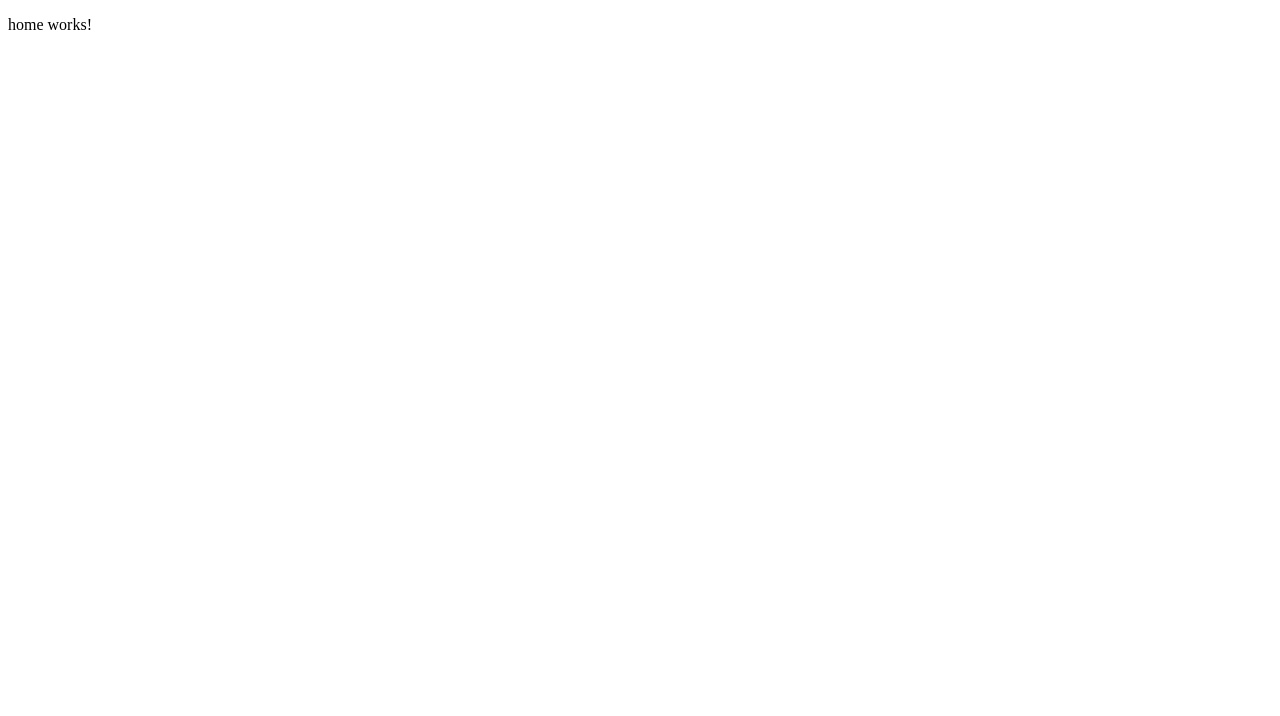
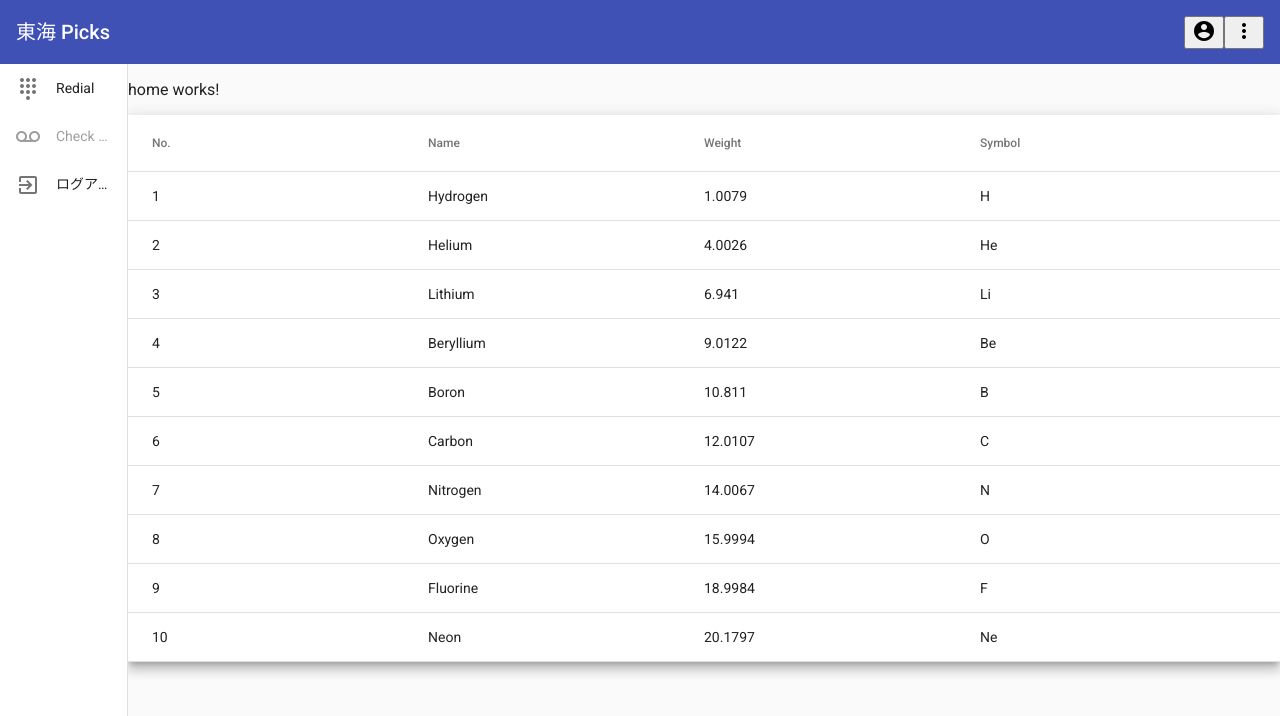
Before and after one commit to engineer-ruirui/angular-sample-app, an Angular app: page / in a window 1280 px wide. Shown: the top 716 px of the page. Built offline with nearby package versions, Linux system fonts and the light colour scheme.

Commit message:
[add] angular material追加

```diff
--- a/angular.json
+++ b/angular.json
@@ -28,6 +28,7 @@
               "src/assets"
             ],
             "styles": [
+              "./node_modules/@angular/material/prebuilt-themes/indigo-pink.css",
               "src/styles.scss"
             ],
             "scripts": []
@@ -92,6 +93,7 @@
               "src/assets"
             ],
             "styles": [
+              "./node_modules/@angular/material/prebuilt-themes/indigo-pink.css",
               "src/styles.scss"
             ],
             "scripts": []
--- a/package.json
+++ b/package.json
@@ -12,10 +12,12 @@
   "private": true,
   "dependencies": {
     "@angular/animations": "~9.0.3",
+    "@angular/cdk": "~9.2.1",
     "@angular/common": "~9.0.3",
     "@angular/compiler": "~9.0.3",
     "@angular/core": "~9.0.3",
     "@angular/forms": "~9.0.3",
+    "@angular/material": "~9.2.1",
     "@angular/platform-browser": "~9.0.3",
     "@angular/platform-browser-dynamic": "~9.0.3",
     "@angular/router": "~9.0.3",
--- a/src/app/app.module.ts
+++ b/src/app/app.module.ts
@@ -3,6 +3,7 @@ import { NgModule } from '@angular/core';
 
 import { AppRoutingModule } from './app-routing.module';
 import { AppComponent } from './app.component';
+import { BrowserAnimationsModule } from '@angular/platform-browser/animations';
 
 @NgModule({
   declarations: [
@@ -10,7 +11,8 @@ import { AppComponent } from './app.component';
   ],
   imports: [
     BrowserModule,
-    AppRoutingModule
+    AppRoutingModule,
+    BrowserAnimationsModule
   ],
   providers: [],
   bootstrap: [AppComponent]
--- a/src/business/component/home/home.component.html
+++ b/src/business/component/home/home.component.html
@@ -1 +1,78 @@
-<p>home works!</p>
+<mat-toolbar color="primary" class="app-toolbar">
+  <span>東海 Picks</span>
+  <span style="flex:auto;"></span>
+  <span style="flex:auto;"></span>
+  <button mat-icon-button>
+    <mat-icon>account_circle</mat-icon>
+  </button>
+  <button mat-icon-button [matMenuTriggerFor]="menu" aria-label="Example icon-button with a menu">
+    <mat-icon>more_vert</mat-icon>
+  </button>
+  <mat-menu #menu="matMenu">
+    <button mat-menu-item>
+      <mat-icon>dialpad</mat-icon>
+      <span>Redial</span>
+    </button>
+    <button mat-menu-item disabled>
+      <mat-icon>voicemail</mat-icon>
+      <span>Check voice mail</span>
+    </button>
+    <button mat-menu-item>
+      <mat-icon>exit_to_app</mat-icon>
+      <span>ログアウト</span>
+    </button>
+  </mat-menu>
+</mat-toolbar>
+
+
+<mat-sidenav-container class="container">
+  <!-- サイドメニュー -->
+  <mat-sidenav mode="side" class="side-menu" opened>
+    <button mat-menu-item>
+      <mat-icon>dialpad</mat-icon>
+      <span>Redial</span>
+    </button>
+    <button mat-menu-item disabled>
+      <mat-icon>voicemail</mat-icon>
+      <span>Check voice mail</span>
+    </button>
+    <button mat-menu-item>
+      <mat-icon>exit_to_app</mat-icon>
+      <span>ログアウト</span>
+    </button>
+  </mat-sidenav>
+  <!-- メイン コンテンツ -->
+  <mat-sidenav-content>
+    <p>home works!</p>
+    <mat-table [dataSource]="dataSource" class="mat-elevation-z8">
+      <!-- Position Column -->
+      <ng-container matColumnDef="position">
+        <mat-header-cell *matHeaderCellDef> No. </mat-header-cell>
+        <mat-cell *matCellDef="let element"> {{element.position}} </mat-cell>
+      </ng-container>
+
+      <!-- Name Column -->
+      <ng-container matColumnDef="name">
+        <mat-header-cell *matHeaderCellDef> Name </mat-header-cell>
+        <mat-cell *matCellDef="let element"> {{element.name}} </mat-cell>
+      </ng-container>
+
+      <!-- Weight Column -->
+      <ng-container matColumnDef="weight">
+        <mat-header-cell *matHeaderCellDef> Weight </mat-header-cell>
+        <mat-cell *matCellDef="let element"> {{element.weight}} </mat-cell>
+      </ng-container>
+
+      <!-- Symbol Column -->
+      <ng-container matColumnDef="symbol">
+        <mat-header-cell *matHeaderCellDef> Symbol </mat-header-cell>
+        <mat-cell *matCellDef="let element"> {{element.symbol}} </mat-cell>
+      </ng-container>
+
+      <mat-header-row *matHeaderRowDef="displayedColumns"></mat-header-row>
+      <mat-row *matRowDef="let row; columns: displayedColumns;"></mat-row>
+    </mat-table>
+
+
+  </mat-sidenav-content>
+</mat-sidenav-container>
--- a/src/business/component/home/home.component.scss
+++ b/src/business/component/home/home.component.scss
@@ -0,0 +1,22 @@
+table {
+  width: 100%;
+}
+
+.app-toolbar {
+  position: sticky;
+  position: -webkit-sticky; /* For macOS/iOS Safari */
+  top: 0; /* Sets the sticky toolbar to be on top */
+  z-index: 1000; /* Ensure that your app's content doesn't overlap the toolbar */
+}
+
+.container {
+  position: absolute;
+  top: 64px;
+  bottom: 0;
+  left: 0;
+  right: 0;
+
+  .side-menu {
+    width: 128px;
+  }
+}
--- a/src/business/component/home/home.component.ts
+++ b/src/business/component/home/home.component.ts
@@ -1,4 +1,25 @@
 import { Component, OnInit } from '@angular/core';
+
+export interface PeriodicElement {
+  name: string;
+  position: number;
+  weight: number;
+  symbol: string;
+}
+
+const ELEMENT_DATA: PeriodicElement[] = [
+  {position: 1, name: 'Hydrogen', weight: 1.0079, symbol: 'H'},
+  {position: 2, name: 'Helium', weight: 4.0026, symbol: 'He'},
+  {position: 3, name: 'Lithium', weight: 6.941, symbol: 'Li'},
+  {position: 4, name: 'Beryllium', weight: 9.0122, symbol: 'Be'},
+  {position: 5, name: 'Boron', weight: 10.811, symbol: 'B'},
+  {position: 6, name: 'Carbon', weight: 12.0107, symbol: 'C'},
+  {position: 7, name: 'Nitrogen', weight: 14.0067, symbol: 'N'},
+  {position: 8, name: 'Oxygen', weight: 15.9994, symbol: 'O'},
+  {position: 9, name: 'Fluorine', weight: 18.9984, symbol: 'F'},
+  {position: 10, name: 'Neon', weight: 20.1797, symbol: 'Ne'},
+];
+
 
 @Component({
   selector: 'app-home',
@@ -12,4 +33,7 @@ export class HomeComponent implements OnInit {
   ngOnInit(): void {
   }
 
+  displayedColumns: string[] = ['position', 'name', 'weight', 'symbol'];
+  dataSource = ELEMENT_DATA;
+
 }
--- a/src/index.html
+++ b/src/index.html
@@ -6,6 +6,8 @@
   <base href="/">
   <meta name="viewport" content="width=device-width, initial-scale=1">
   <link rel="icon" type="image/x-icon" href="favicon.ico">
+  <link href="https://fonts.googleapis.com/css?family=Roboto:300,400,500&display=swap" rel="stylesheet">
+  <link href="https://fonts.googleapis.com/icon?family=Material+Icons" rel="stylesheet">
 </head>
 <body>
   <app-root></app-root>
--- a/src/styles.scss
+++ b/src/styles.scss
@@ -1 +1,4 @@
 /* You can add global styles to this file, and also import other style files */
+
+html, body { height: 100%; }
+body { margin: 0; font-family: Roboto, "Helvetica Neue", sans-serif; }
```
Also changed, not shown: src/business/business.module.ts (+11 -1 lines), 1 other file (tests, documents, lock files or other folders).
